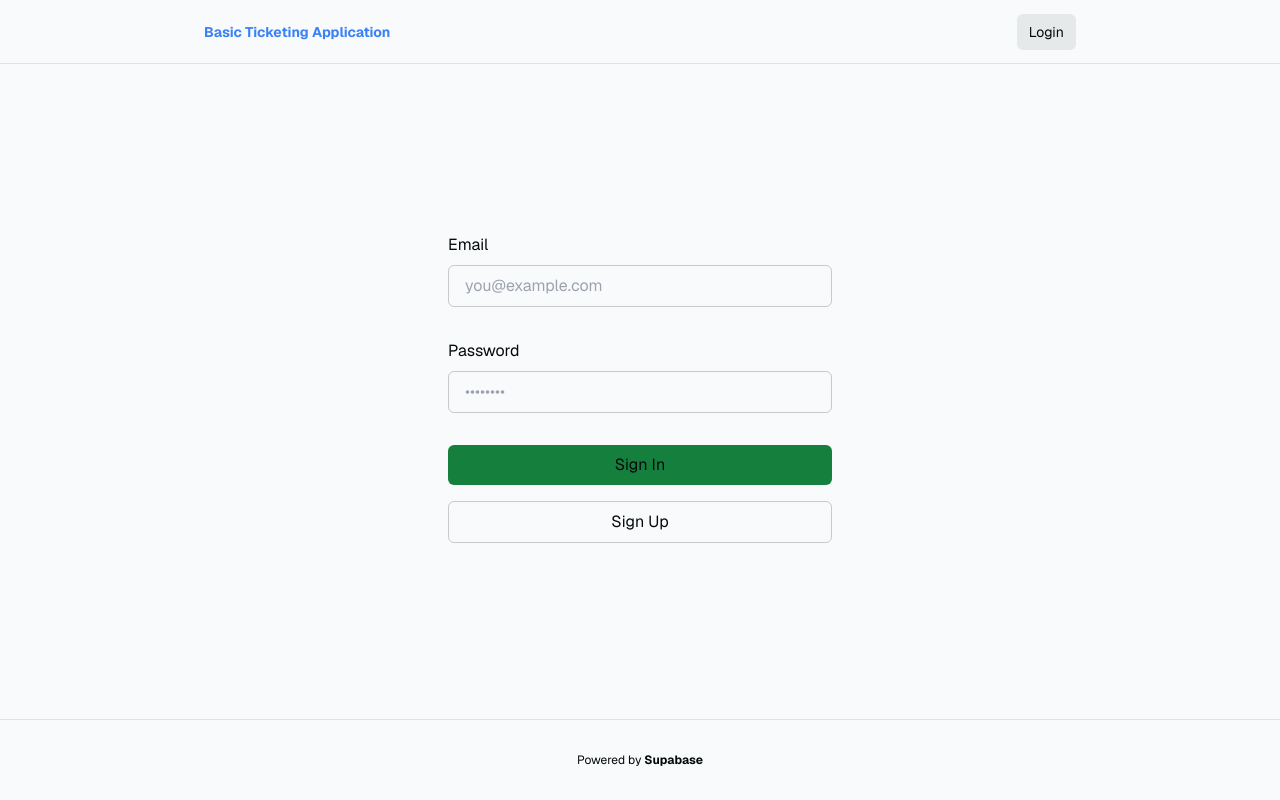
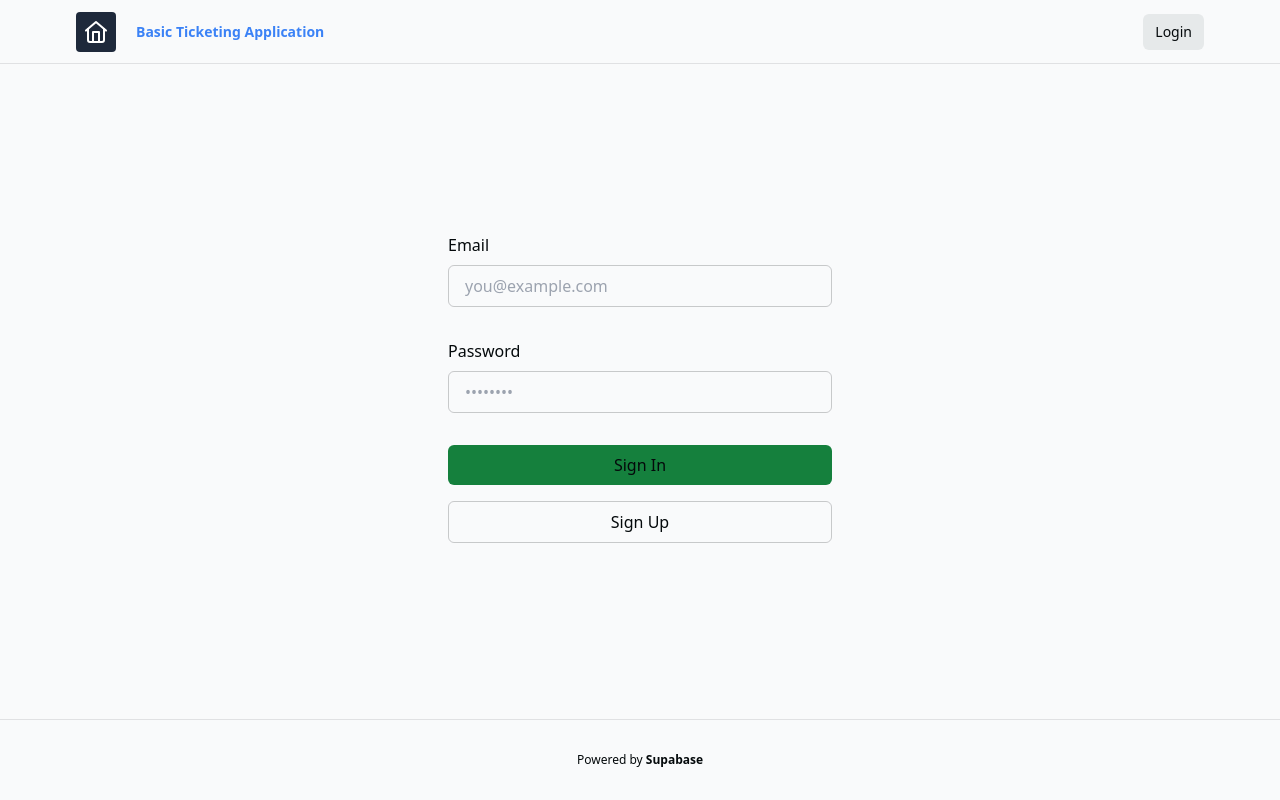
Before and after one commit to kevinsantana11/basic-help-desk-web-app, a Next.js app: page /login in a window 1280 px wide. Built offline with nearby package versions, Linux system fonts and the light colour scheme; no server answers.

Commit message:
better separation of concerns

```diff
--- a/app/layout.tsx
+++ b/app/layout.tsx
@@ -1,6 +1,9 @@
 import AuthButton from "../components/AuthButton";
-import { GeistSans } from "geist/font";
 import "./globals.css";
+import { cookies } from "next/headers";
+import { createClient } from "@/utils/supabase/server";
+import Link from "next/link";
+import { Home2 } from "@/components/icons";
 
 const defaultUrl = process.env.VERCEL_URL
   ? `https://${process.env.VERCEL_URL}`
@@ -12,21 +15,67 @@ export const metadata = {
   description: "A simple ticketing request application",
 };
 
-export default function RootLayout({
+export default async function RootLayout({
   children,
 }: {
   children: React.ReactNode;
 }) {
+  const cookieStore = cookies();
+  const supabase = createClient(cookieStore);
+
+
+  const getUserSection = async () => {
+    const {
+      data: { user },
+    } = await supabase.auth.getUser();
+
+
+    let userControls = null;
+    if (user) {
+      const getUserRoleReq = await supabase
+        .from("users")
+        .select()
+        .eq("id", user.id)
+        .single();
+
+        if (!getUserRoleReq.error) {
+          userControls = (
+            <Link href="/?force=true">
+              <button className="rounded p-2 bg-slate-800">
+                Change Role (Current: {getUserRoleReq.data.role})
+              </button>
+            </Link>
+          );
+        }
+    }
+
+    return (
+        <div className="flex flex-row gap-x-5 items-baseline">
+          <div className="flex flex-row gap-x-1">
+            <AuthButton user={user}/>
+            {userControls}
+          </div>
+        </div>
+    );
+  }
+
   return (
-    <html lang="en" className={GeistSans.className}>
+    <html lang="en">
       <body className="bg-background text-foreground">
         <main className="min-h-screen flex flex-col items-center">
           <nav className="w-full flex justify-center border-b border-b-foreground/10 h-16">
-            <div className="w-full max-w-4xl flex justify-between items-center p-3 text-sm">
-              <p className="text-blue-500">
-                <b>Basic Ticketing Application</b>
-              </p>
-              <AuthButton />
+            <div className="w-full max-w-6xl flex justify-between items-center p-3 text-sm">
+                <div className="flex flex-row gap-x-5 items-center">
+                  <Link href="/">
+                    <button className="p-2 rounded bg-slate-800">
+                      <Home2 />
+                    </button>
+                  </Link>
+                  <p className="text-blue-500">
+                    <b>Basic Ticketing Application</b>
+                  </p>
+                </div>
+                {await getUserSection()}
             </div>
           </nav>
           {children}
--- a/components/AuthButton.tsx
+++ b/components/AuthButton.tsx
@@ -3,15 +3,12 @@ import Link from "next/link";
 import { cookies } from "next/headers";
 import { redirect } from "next/navigation";
 import { Home2 } from "./icons";
+import { User } from "@supabase/supabase-js";
 
-export default async function AuthButton() {
-  const cookieStore = cookies();
-  const supabase = createClient(cookieStore);
-
-  const {
-    data: { user },
-  } = await supabase.auth.getUser();
-
+interface AuthButtonProps {
+  user: User | null
+}
+export default async function AuthButton({ user }: AuthButtonProps) {
   const signOut = async () => {
     "use server";
 
@@ -23,12 +20,6 @@ export default async function AuthButton() {
 
   return user ? (
     <div className="flex items-center gap-4">
-      <Link href="/?force=true">
-        <button className="rounded p-1 bg-slate-700">Change Role</button>
-      </Link>
-      <Link href="/">
-        <Home2 />
-      </Link>
       Hey, {user.email}!
       <form action={signOut}>
         <button className="py-2 px-4 rounded-md no-underline bg-btn-background hover:bg-btn-background-hover">
```
